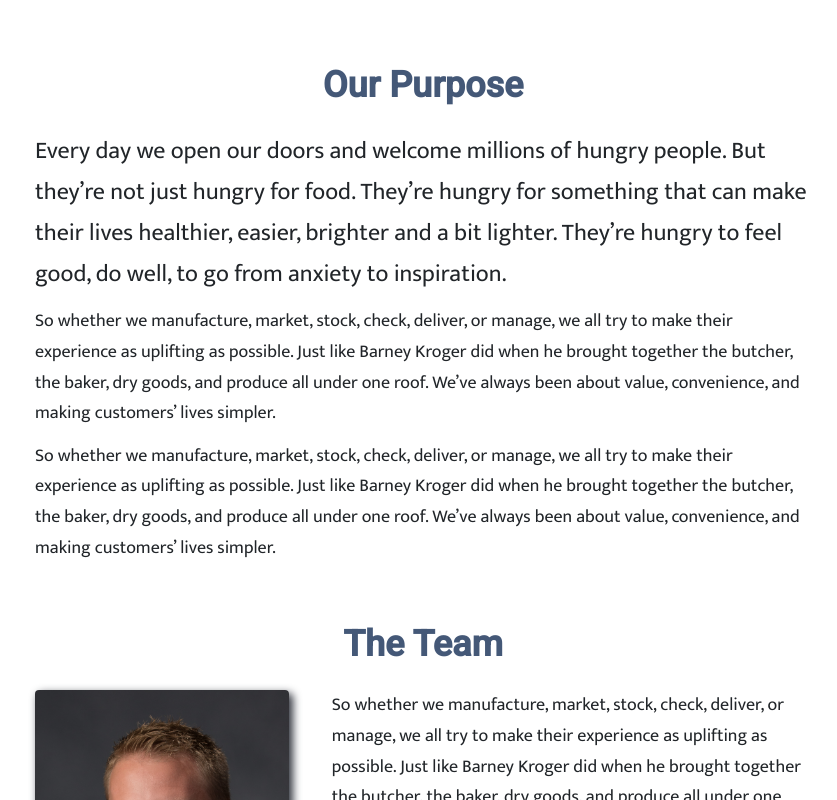
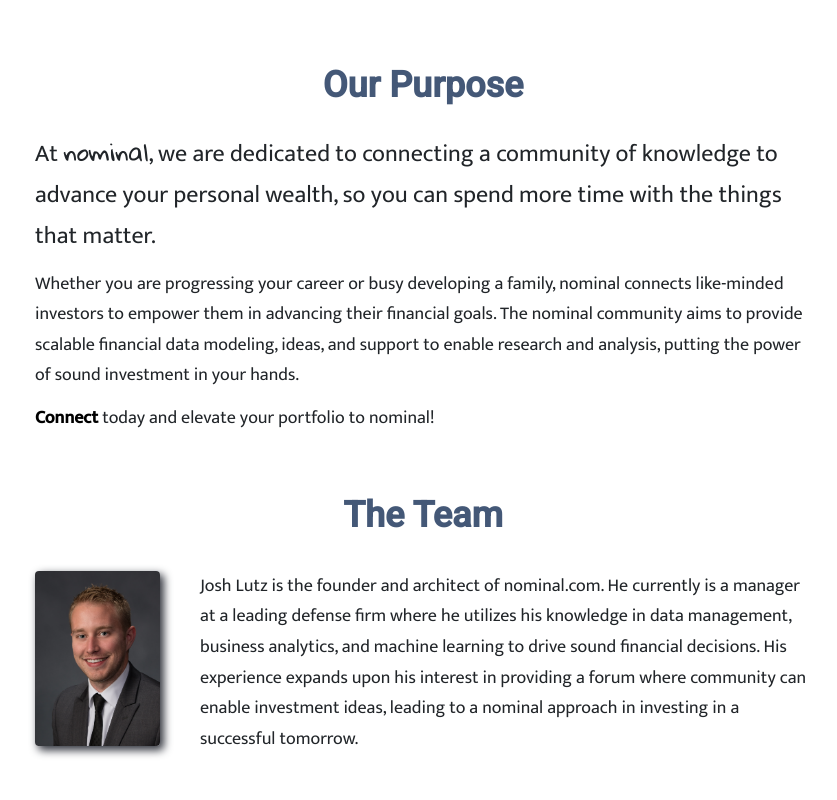
Before and after one commit to lutz143/react-invest, a React (Create React App) app in the folder investment-website/: page /about in a window 1280 px wide. Shown: the part 240-1040 px from the top of the page, without its empty margins (217-1054 px from the left). Built offline with nearby package versions, Linux system fonts and the light colour scheme.

Commit message:
updates to About page content

```diff
--- a/investment-website/src/pages/About.css
+++ b/investment-website/src/pages/About.css
@@ -69,11 +69,19 @@
 }
 
 .team-pic {
-  width: 90%;
+  width: 125px;
+  margin: 10px 25px 0 0;
   border-radius: 4px;
   box-shadow: 3.5px 3.7px 9px 0.5px var(--dark-gray);
 }
 
 .team-description {
-  margin-left: 15px;
+  margin: 10px 0 0 15px;
 }
+
+.about-link {
+  text-decoration: none;
+  color: black;
+  cursor: pointer;
+  font-weight: 600;
+}
--- a/investment-website/src/pages/About.js
+++ b/investment-website/src/pages/About.js
@@ -1,5 +1,5 @@
-import { NavLink } from "react-router-dom";
 import ProfilePic from '../images/JoshLutz289635.jpg'
+import { Link } from 'react-router-dom';
 
 import "./About.css";
 
@@ -12,20 +12,16 @@
       <section className="our-purpose-container">
         <h1 className="about-header">Our Purpose</h1>
         <p className="leading">
-          Every day we open our doors and welcome millions of hungry people.
-          But they’re not just hungry for food.
-          They’re hungry for something that can make their lives healthier, easier, brighter and a bit lighter.
-          They’re hungry to feel good, do well, to go from anxiety to inspiration.
+          At <span style={{fontFamily: "Gloria Hallelujah, cursive"}}>nominal</span>, we are dedicated to connecting a community of
+          knowledge to advance your personal wealth, so you can spend more time with the things that matter.
         </p>
         <p>
-          So whether we manufacture, market, stock, check, deliver, or manage, we all try to make their experience as uplifting as possible.
-          Just like Barney Kroger did when he brought together the butcher, the baker, dry goods, and produce all under one roof.
-          We’ve always been about value, convenience, and making customers’ lives simpler.
+          Whether you are progressing your career or busy developing a family, nominal connects like-minded investors to empower them
+          in advancing their financial goals.  The nominal community aims to provide scalable financial data modeling, ideas, and
+          support to enable research and analysis, putting the power of sound investment in your hands.
         </p>
         <p>
-          So whether we manufacture, market, stock, check, deliver, or manage, we all try to make their experience as uplifting as possible.
-          Just like Barney Kroger did when he brought together the butcher, the baker, dry goods, and produce all under one roof.
-          We’ve always been about value, convenience, and making customers’ lives simpler.
+          <Link to="/login" className='about-link'>Connect</Link> today and elevate your portfolio to nominal!
         </p>
 
         <h1 className="about-header">The Team</h1>
@@ -37,14 +33,11 @@
           </div>
           <div className="team-description">
             <p>
-              So whether we manufacture, market, stock, check, deliver, or manage, we all try to make their experience as uplifting as possible.
-              Just like Barney Kroger did when he brought together the butcher, the baker, dry goods, and produce all under one roof.
-              We’ve always been about value, convenience, and making customers’ lives simpler.
-            </p>
-            <p>
-              So whether we manufacture, market, stock, check, deliver, or manage, we all try to make their experience as uplifting as possible.
-              Just like Barney Kroger did when he brought together the butcher, the baker, dry goods, and produce all under one roof.
-              We’ve always been about value, convenience, and making customers’ lives simpler.
+              Josh Lutz is the founder and architect of nominal.com.  He currently is a manager at a
+              leading defense firm where he utilizes his knowledge in data management, business analytics,
+              and machine learning to drive sound financial decisions.  His experience expands upon his
+              interest in providing a forum where community can enable investment ideas, leading to a nominal
+              approach in investing in a successful tomorrow.
             </p>
           </div>
         </section>
```
